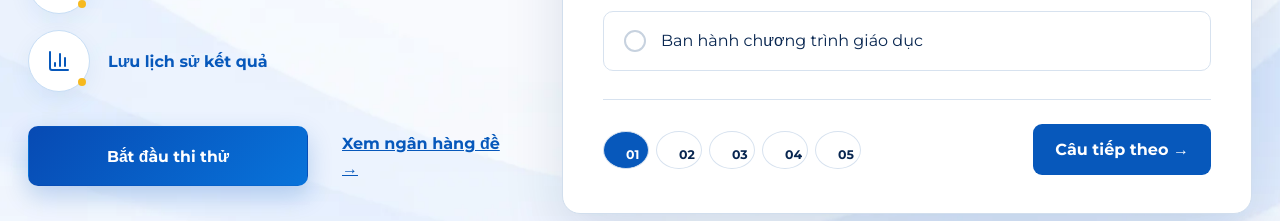
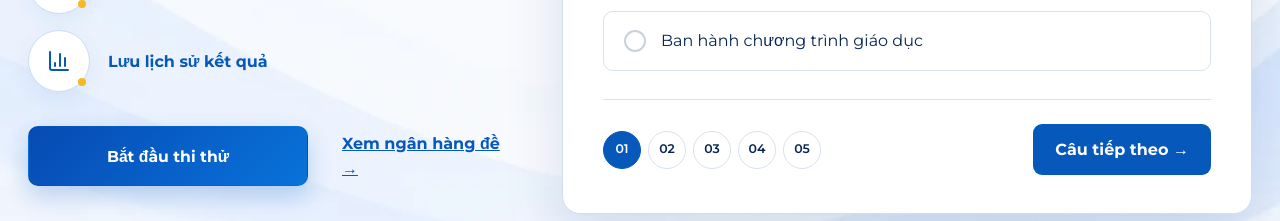
Before and after one commit to Tafi00/congdoanldp, a React (Vite) app: page / in a window 1280 px wide. Shown: the part 4200-4421 px from the top of the page. Built offline with nearby package versions, Linux system fonts and the light colour scheme; no server answers; a web font is replaced by a local one.

Commit message:
fix: keep practice question controls circular

```diff
--- a/src/sections/home/PracticeTestSection.css
+++ b/src/sections/home/PracticeTestSection.css
@@ -157,18 +157,32 @@
   display: grid;
   width: 38px;
   height: 38px;
+  min-width: 38px;
+  padding: 0;
   place-items: center;
   border: 1px solid var(--color-border);
   border-radius: 50%;
   background: #fff;
   color: var(--color-ink);
   font-size: 0.78rem;
+  font-weight: 600;
+  line-height: 1;
+  cursor: pointer;
+  transition:
+    border-color 160ms ease,
+    background-color 160ms ease,
+    color 160ms ease;
+}
+.practice-demo__foot > div button:hover {
+  border-color: var(--color-primary-600);
+  color: var(--color-primary-700);
 }
 .practice-demo__foot > div button.active {
+  border-color: var(--color-primary-700);
   background: var(--color-primary-700);
   color: #fff;
 }
-.practice-demo__foot button {
+.practice-demo__foot > button {
   padding: 13px 22px;
   border-radius: 9px;
   background: var(--color-primary-700);
```
